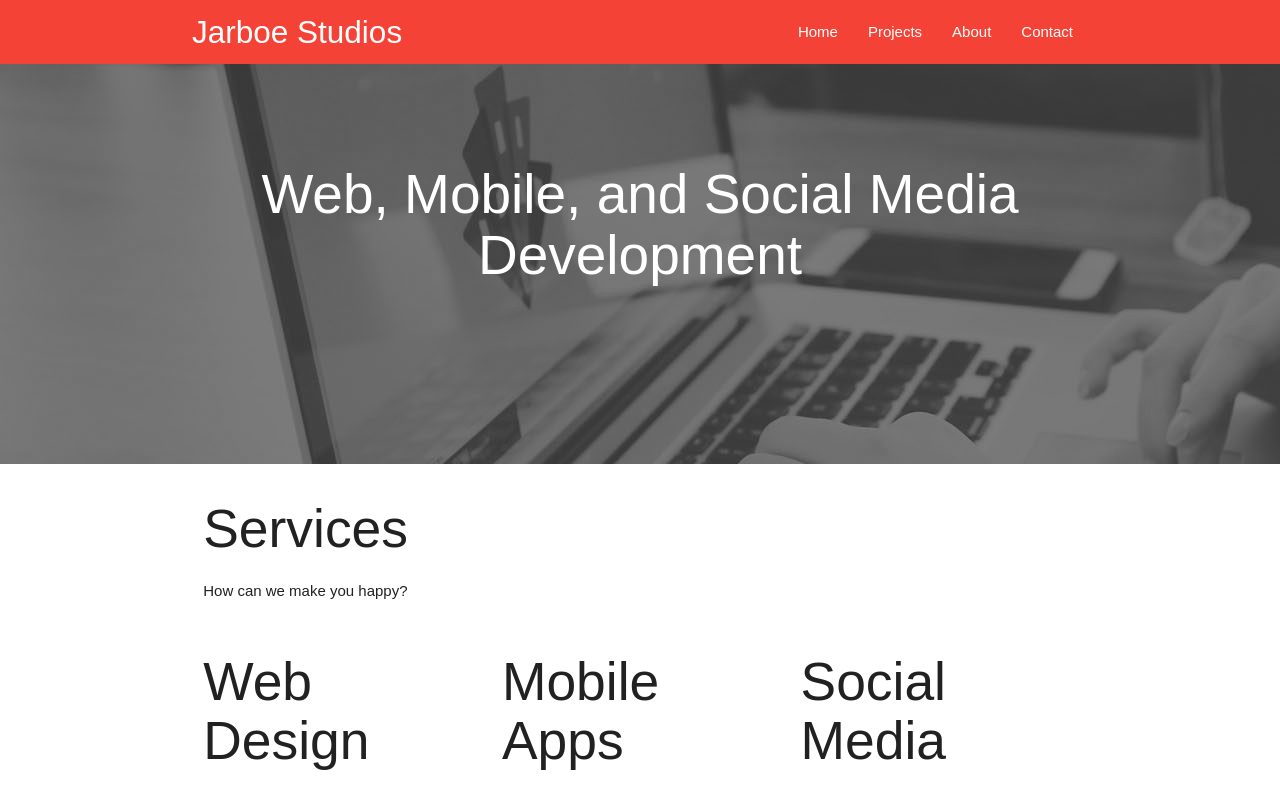
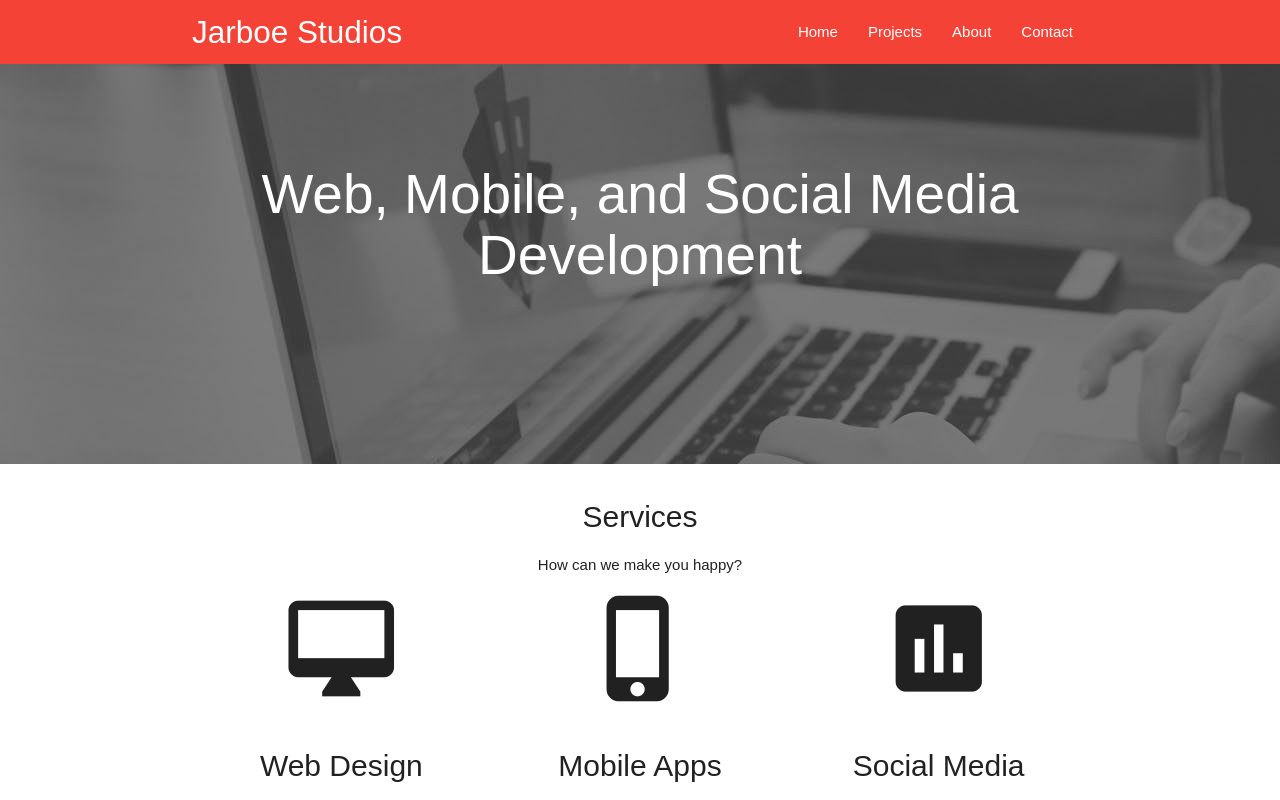
Before and after one commit to andrejarboe/jarboe, a React (Create React App) app in the folder client/: page / in a window 1280 px wide. Shown: the top 800 px of the page. Built offline with nearby package versions, Linux system fonts and the light colour scheme.

Commit message:
made contact page and centered text on home page

```diff
--- a/client/src/App.js
+++ b/client/src/App.js
@@ -5,7 +5,7 @@ import './App.css';
 // PAGES
 import Home from "./pages/Home";
 import NoMatch from "./pages/NoMatch";
-
+import Contact from "./pages/Contact";
 
 // COMMPONENTS
 import Navbar from './components/Navbar';
@@ -23,6 +23,7 @@ class App extends Component {
                         <Router>
                             <Switch>
                                 <Route exact path="/" component={Home} />
+                                <Route exact path="/contact" component={Contact} />
                                 <Route component={NoMatch} />
                             </Switch>
                         </Router>
--- a/client/src/pages/Home/Home.css
+++ b/client/src/pages/Home/Home.css
@@ -1,9 +1,16 @@
 /* import Desk from '../../images/oli-dale-139169-unsplash2.jpg'; */
+#home{
+  text-align: center;
+}
 
+#home h2{
+  font-size: 30px;
+}
+
+/* showcase */
 #showcase{
   min-height: 400px;
   background: url(../../images/showcase.jpg) no-repeat 0 -400px;
-  text-align: center;
   color: #ffffff;
   /* background-size: cover; */
   /* -webkit-filter: grayscale(100%); Safari 6.0 - 9.0 */
@@ -20,3 +27,8 @@
 #showcase p{
   font-size: 20px;
 }
+
+/* services */
+#services i{
+ font-size: 115px
+}
--- a/client/src/pages/Home/Home.jsx
+++ b/client/src/pages/Home/Home.jsx
@@ -4,7 +4,7 @@ import './Home.css';
 class Home extends Component {
   render() {
     return (
-      <div>
+      <section id="home">
         <section id="showcase">
           <div className="container">
             <h1>Web, Mobile, and Social Media Development</h1>
@@ -19,12 +19,15 @@ class Home extends Component {
               <p>How can we make you happy?</p>
             </div>
             <div className="col s12 m4">
+              <i className="material-icons">desktop_mac</i>
               <h2>Web Design</h2>
             </div>
             <div className="col s12 m4">
+              <i className="material-icons">phone_iphone</i>
               <h2>Mobile Apps</h2>
             </div>
             <div className="col s12 m4">
+              <i className="material-icons">assessment</i>
               <h2>Social Media</h2>
             </div>
           </div>
@@ -76,7 +79,7 @@ class Home extends Component {
           </div>
         </section>
 
-      </div>
+      </section>
     );
   }
 }
```
Also changed, not shown: client/src/pages/Contact/Contact.css (added).
